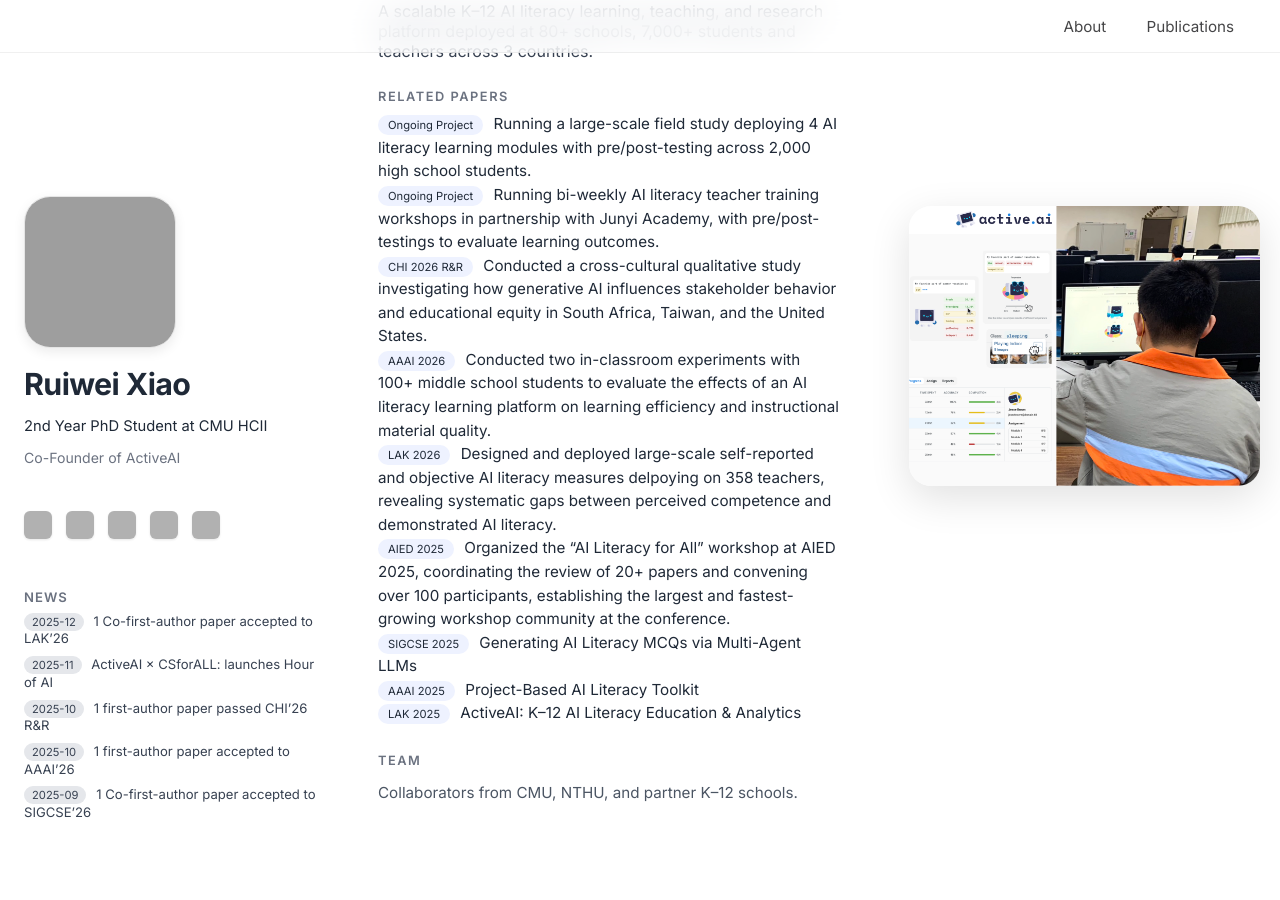
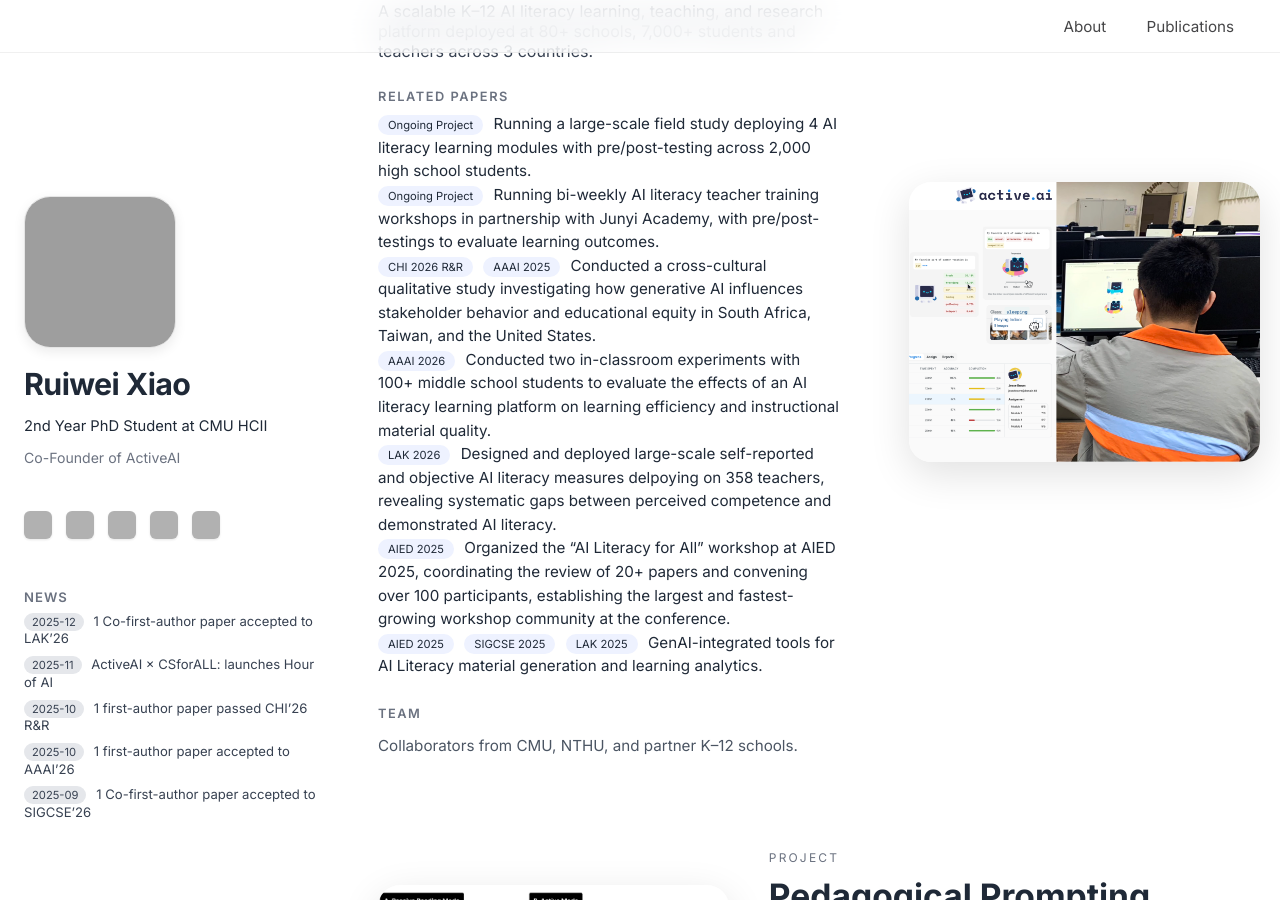
Before and after one commit to ruiwei-xiao/ruiwei-xiao.github.io, a Jekyll site: the page built from index.md, in a window 1280 px wide and 900 px high, scrolled down 469 px. Built offline with Jekyll 4.4.1, drawn with Linux system fonts in a browser that asks for light colours; grey boxes are pictures that could not be loaded.

Commit message:
Update index.md

```diff
--- a/index.md
+++ b/index.md
@@ -36,7 +36,7 @@
       <br>
       <span class="paper-pill">Ongoing Project</span> Running bi-weekly AI literacy teacher training workshops in partnership with Junyi Academy, with pre/post-testings to evaluate learning outcomes.
       <br>
-      <span class="paper-pill">CHI 2026 R&R</span> Conducted a cross-cultural qualitative study investigating how generative AI influences stakeholder behavior and educational equity in South Africa, Taiwan, and the United States.
+      <span class="paper-pill">CHI 2026 R&R</span> <span class="paper-pill">AAAI 2025</span> Conducted a cross-cultural qualitative study investigating how generative AI influences stakeholder behavior and educational equity in South Africa, Taiwan, and the United States.
       <br>
       <span class="paper-pill">AAAI 2026</span> Conducted two in-classroom experiments with 100+ middle school students to evaluate the effects of an AI literacy learning platform on learning efficiency and instructional material quality.
       <br>
@@ -44,11 +44,7 @@
       <br>
       <span class="paper-pill">AIED 2025</span> Organized the “AI Literacy for All” workshop at AIED 2025, coordinating the review of 20+ papers and convening over 100 participants, establishing the largest and fastest-growing workshop community at the conference.
       <br>
-      <span class="paper-pill">SIGCSE 2025</span> Generating AI Literacy MCQs via Multi-Agent LLMs
-      <br>
-      <span class="paper-pill">AAAI 2025</span> Project-Based AI Literacy Toolkit
-      <br>
-      <span class="paper-pill">LAK 2025</span> ActiveAI: K–12 AI Literacy Education & Analytics
+      <span class="paper-pill">AIED 2025</span> <span class="paper-pill">SIGCSE 2025</span> <span class="paper-pill">LAK 2025</span> GenAI-integrated tools for AI Literacy material generation and learning analytics.
     </div>
 
     <div class="project-section-title">Team</div>
```
